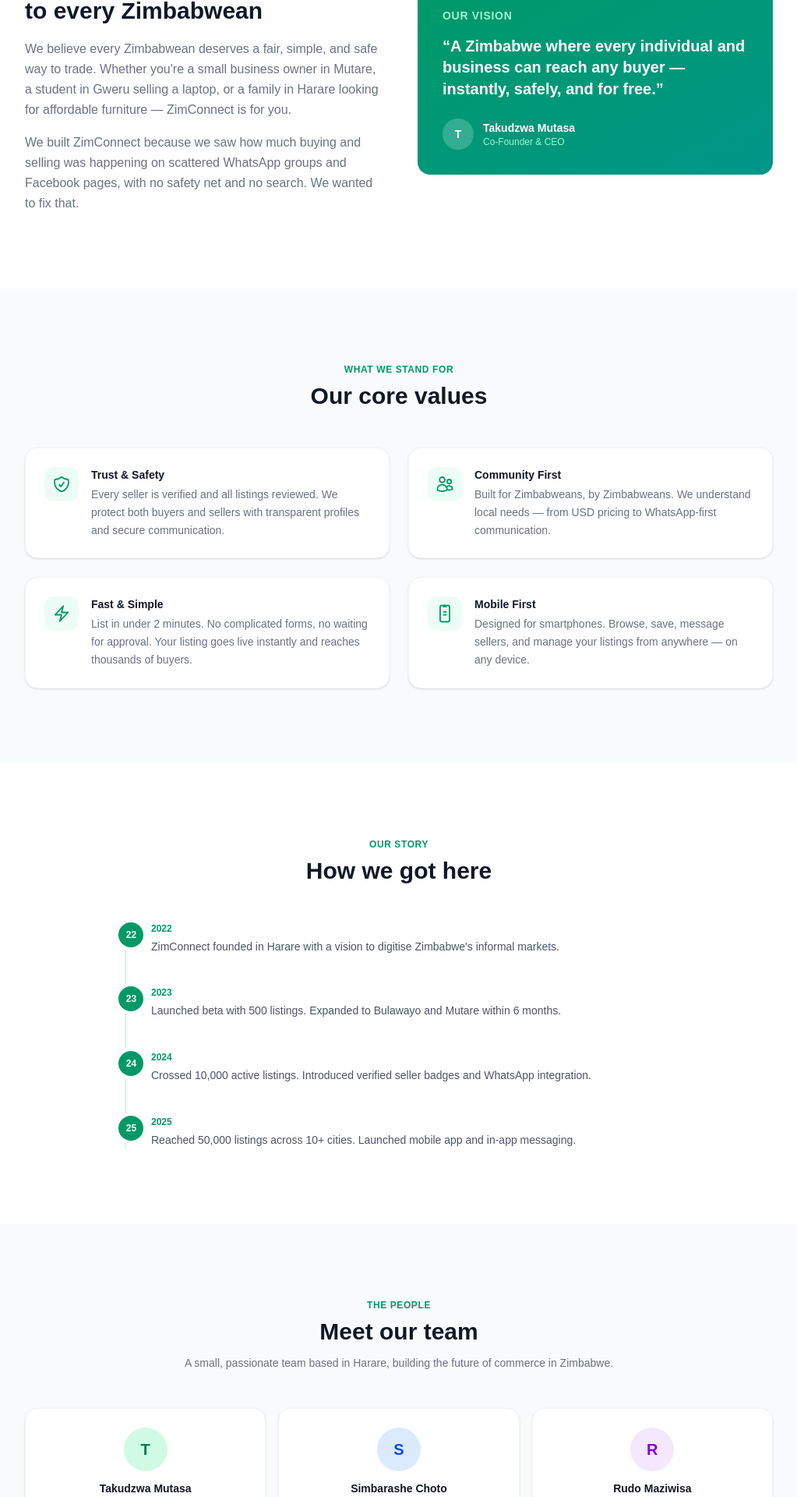
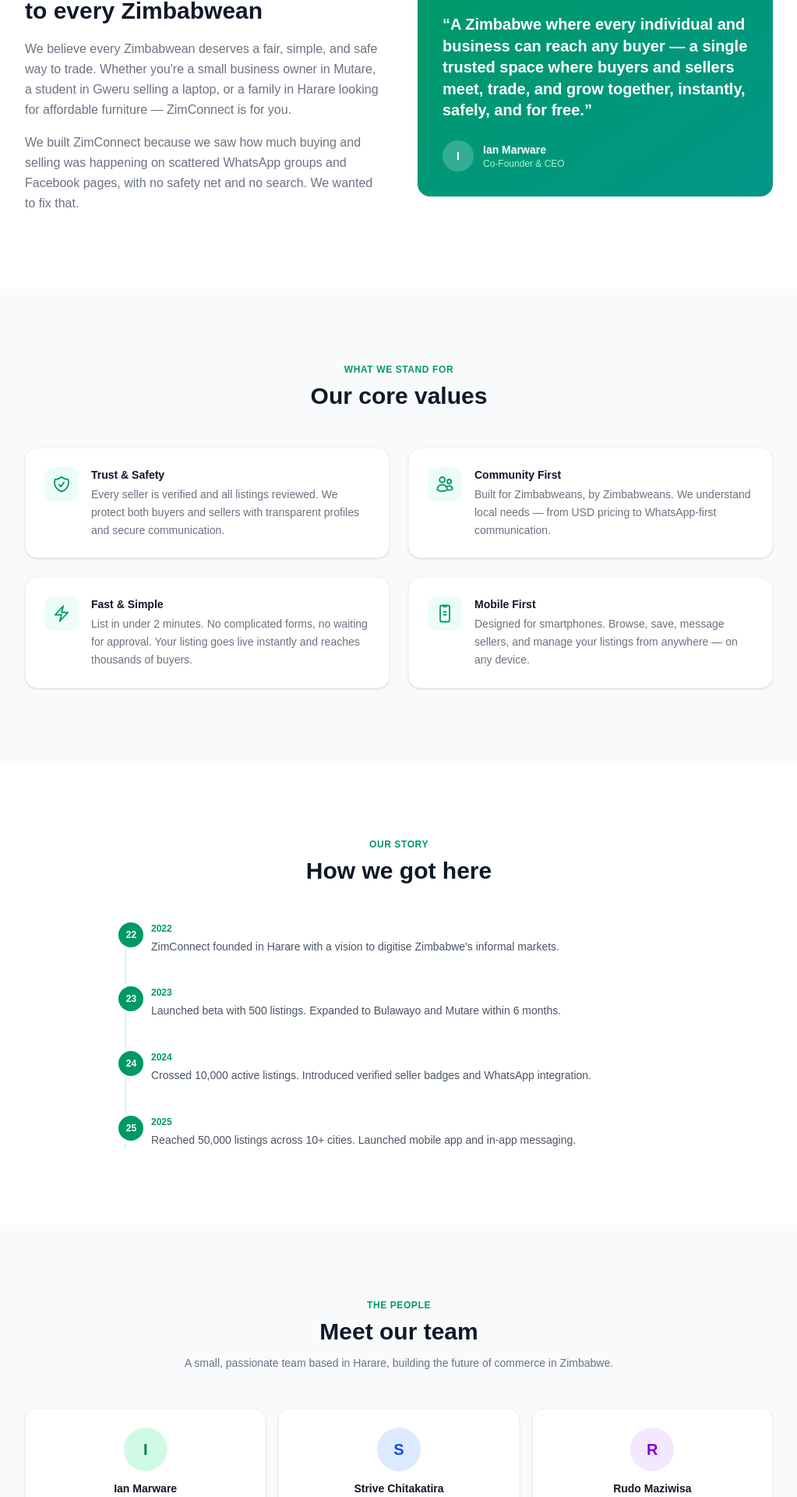
Before and after one commit to sirjohnmark/zimconnect, a Next.js app: page /about in a window 1280 px wide. Shown: the part 874-2794 px from the top of the page at 78% size, without its empty margins (128-1151 px from the left). Built offline with nearby package versions, Linux system fonts and the light colour scheme; no server answers.

Commit message:
Update About page: vision copy and co-founder names
- Vision quote updated to highlight where buyers and sellers meet
- Co-founders updated to Ian Marware (CEO) and Strive Chitakatira (CTO)

Co-Authored-By: Claude Sonnet 4.6 <noreply@anthropic.com>

```diff
--- a/src/app/(marketing)/about/page.tsx
+++ b/src/app/(marketing)/about/page.tsx
@@ -55,12 +55,12 @@ const VALUES = [
 ];
 
 const TEAM = [
-  { name: "Takudzwa Mutasa",  role: "Co-Founder & CEO",      initial: "T", color: "bg-emerald-100 text-emerald-700" },
-  { name: "Simbarashe Choto", role: "Co-Founder & CTO",      initial: "S", color: "bg-blue-100 text-blue-700"    },
-  { name: "Rudo Maziwisa",    role: "Head of Product",       initial: "R", color: "bg-purple-100 text-purple-700" },
-  { name: "Farai Ncube",      role: "Head of Operations",    initial: "F", color: "bg-amber-100 text-amber-700"   },
-  { name: "Chiedza Mpofu",    role: "Marketing Lead",        initial: "C", color: "bg-rose-100 text-rose-700"     },
-  { name: "Tinashe Dube",     role: "Customer Success",      initial: "T", color: "bg-teal-100 text-teal-700"     },
+  { name: "Ian Marware",       role: "Co-Founder & CEO",      initial: "I", color: "bg-emerald-100 text-emerald-700" },
+  { name: "Strive Chitakatira",role: "Co-Founder & CTO",      initial: "S", color: "bg-blue-100 text-blue-700"    },
+  { name: "Rudo Maziwisa",     role: "Head of Product",       initial: "R", color: "bg-purple-100 text-purple-700" },
+  { name: "Farai Ncube",       role: "Head of Operations",    initial: "F", color: "bg-amber-100 text-amber-700"   },
+  { name: "Chiedza Mpofu",     role: "Marketing Lead",        initial: "C", color: "bg-rose-100 text-rose-700"     },
+  { name: "Tinashe Dube",      role: "Customer Success",      initial: "T", color: "bg-teal-100 text-teal-700"     },
 ];
 
 const MILESTONES = [
@@ -137,12 +137,12 @@ export default function AboutPage() {
             <div className="rounded-2xl bg-gradient-to-br from-emerald-600 to-teal-600 p-8 text-white">
               <p className="text-sm font-semibold text-emerald-200 uppercase tracking-wider mb-4">Our vision</p>
               <p className="text-xl font-bold leading-snug">
-                &ldquo;A Zimbabwe where every individual and business can reach any buyer — instantly, safely, and for free.&rdquo;
+                &ldquo;A Zimbabwe where every individual and business can reach any buyer — a single trusted space where buyers and sellers meet, trade, and grow together, instantly, safely, and for free.&rdquo;
               </p>
               <div className="mt-6 flex items-center gap-3">
-                <span className="flex h-10 w-10 items-center justify-center rounded-full bg-white/20 text-sm font-bold">T</span>
+                <span className="flex h-10 w-10 items-center justify-center rounded-full bg-white/20 text-sm font-bold">I</span>
                 <div>
-                  <p className="text-sm font-semibold">Takudzwa Mutasa</p>
+                  <p className="text-sm font-semibold">Ian Marware</p>
                   <p className="text-xs text-emerald-200">Co-Founder & CEO</p>
                 </div>
               </div>
```
